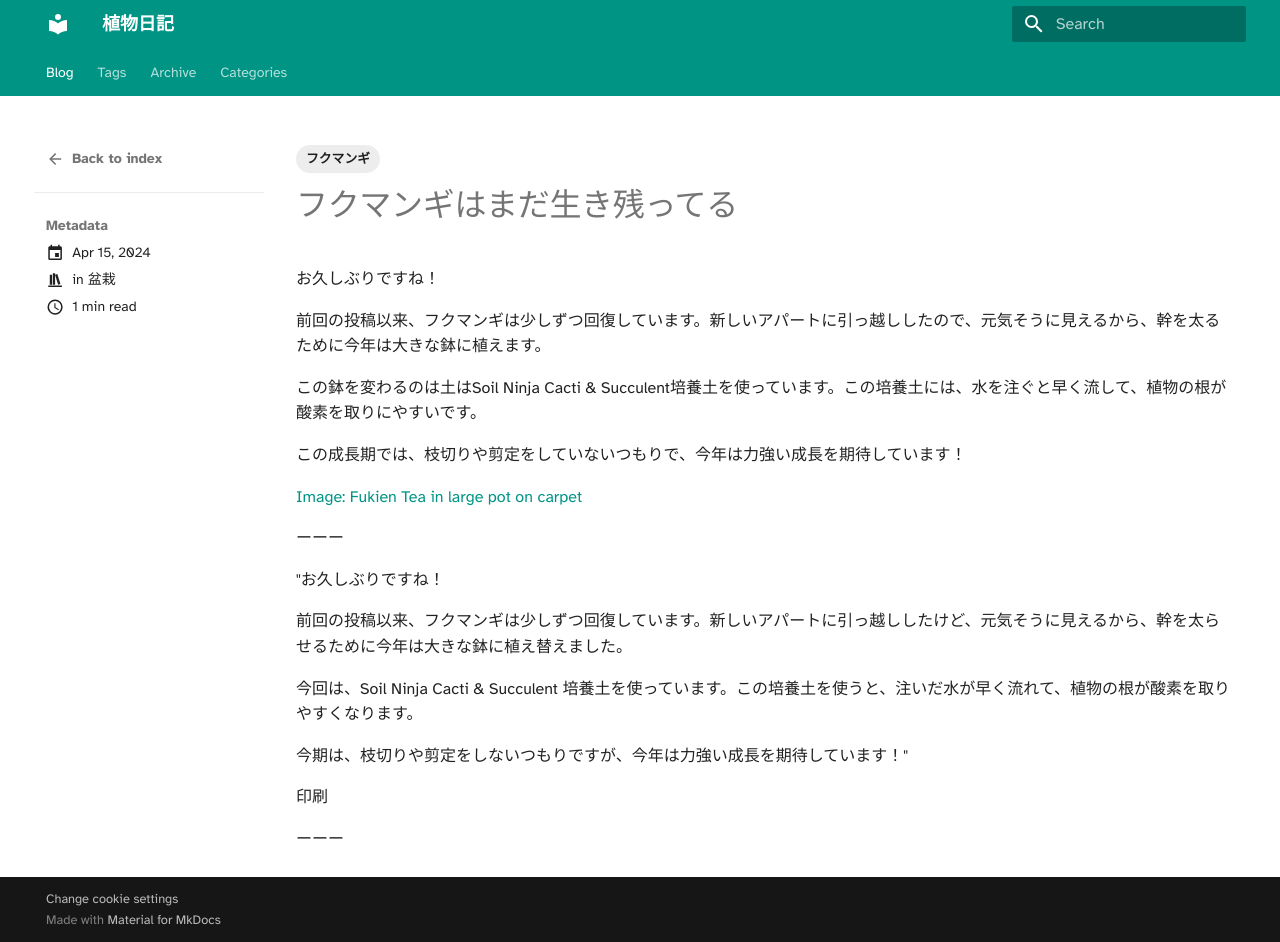
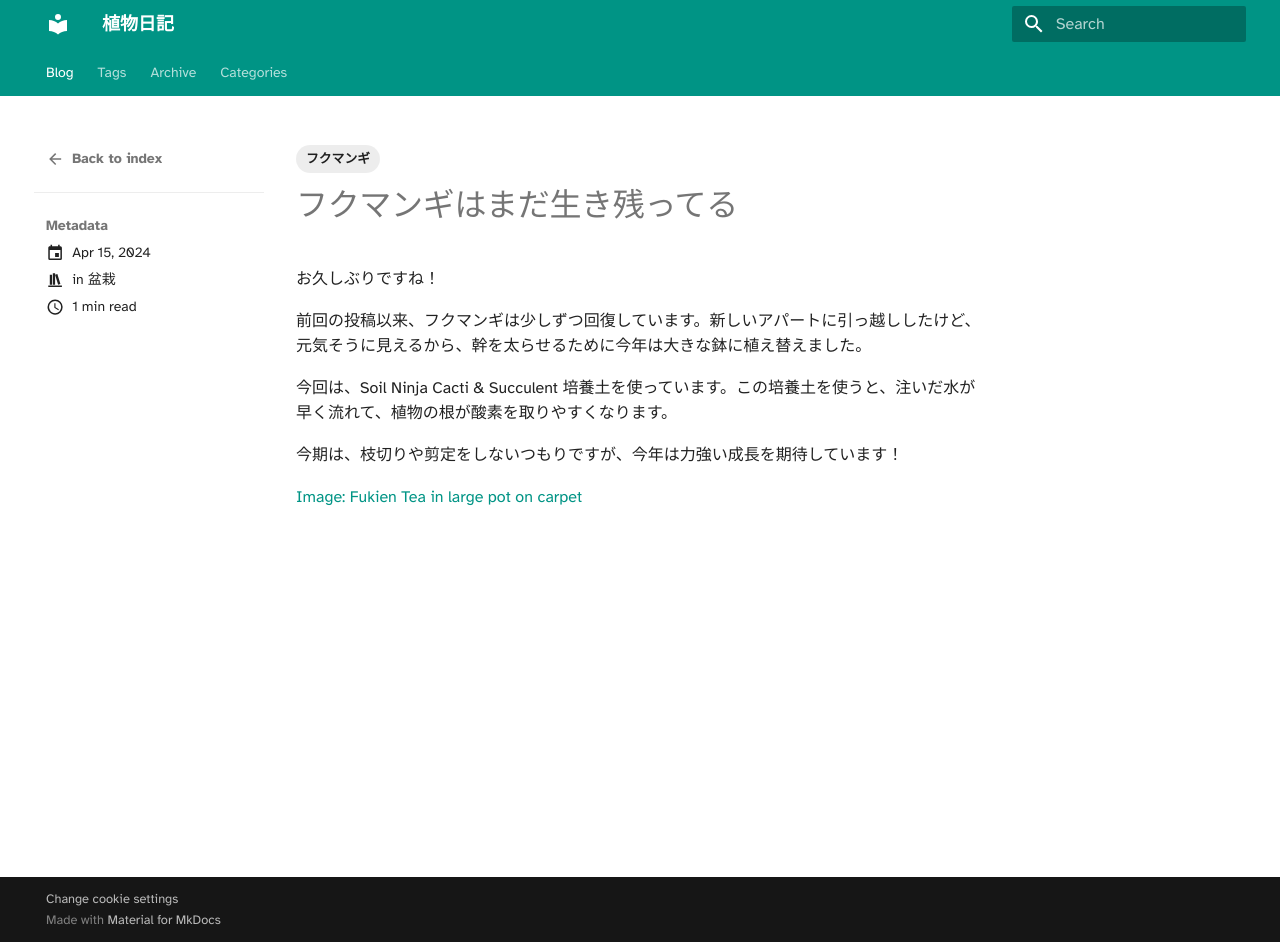
Before and after one commit to rikedyp/plants, an MkDocs documentation site: the page built from docs/posts/2024-04-15.md, in a window 1280 px wide and 942 px high. Built offline with MkDocs 1.6.1 and Material for MkDocs 9.7.7, drawn with Linux system fonts in a browser that asks for light colours.

Commit message:
Fukien Tea update

```diff
--- a/docs/posts/2024-04-15.md
+++ b/docs/posts/2024-04-15.md
@@ -4,33 +4,16 @@
     - 盆栽
 tags:
     - フクマンギ
-hide:
-    - navigation
-    - toc
 ---
 
 # フクマンギはまだ生き残ってる
 
 お久しぶりですね！
 
-前回の投稿以来、フクマンギは少しずつ回復しています。新しいアパートに引っ越ししたので、元気そうに見えるから、幹を太るために今年は大きな鉢に植えます。
-
-この鉢を変わるのは土はSoil Ninja Cacti & Succulent培養土を使っています。この培養土には、水を注ぐと早く流して、植物の根が酸素を取りにやすいです。
-
-この成長期では、枝切りや剪定をしていないつもりで、今年は力強い成長を期待しています！
-
-<imgur src="https://i.imgur.com/ThlSO9G.jpeg" title="Fukien Tea in large pot on carpet" alt="Fukien Tea in large pot on carpet" />
-
-ーーー
-
-"お久しぶりですね！
-
 前回の投稿以来、フクマンギは少しずつ回復しています。新しいアパートに引っ越ししたけど、元気そうに見えるから、幹を太らせるために今年は大きな鉢に植え替えました。
 
 今回は、Soil Ninja Cacti & Succulent 培養土を使っています。この培養土を使うと、注いだ水が早く流れて、植物の根が酸素を取りやすくなります。
 
-今期は、枝切りや剪定をしないつもりですが、今年は力強い成長を期待しています！"
+今期は、枝切りや剪定をしないつもりですが、今年は力強い成長を期待しています！
 
-印刷
-
-ーーー
+<imgur src="https://i.imgur.com/ThlSO9G.jpeg" title="Fukien Tea in large pot on carpet" alt="Fukien Tea in large pot on carpet" />
```
